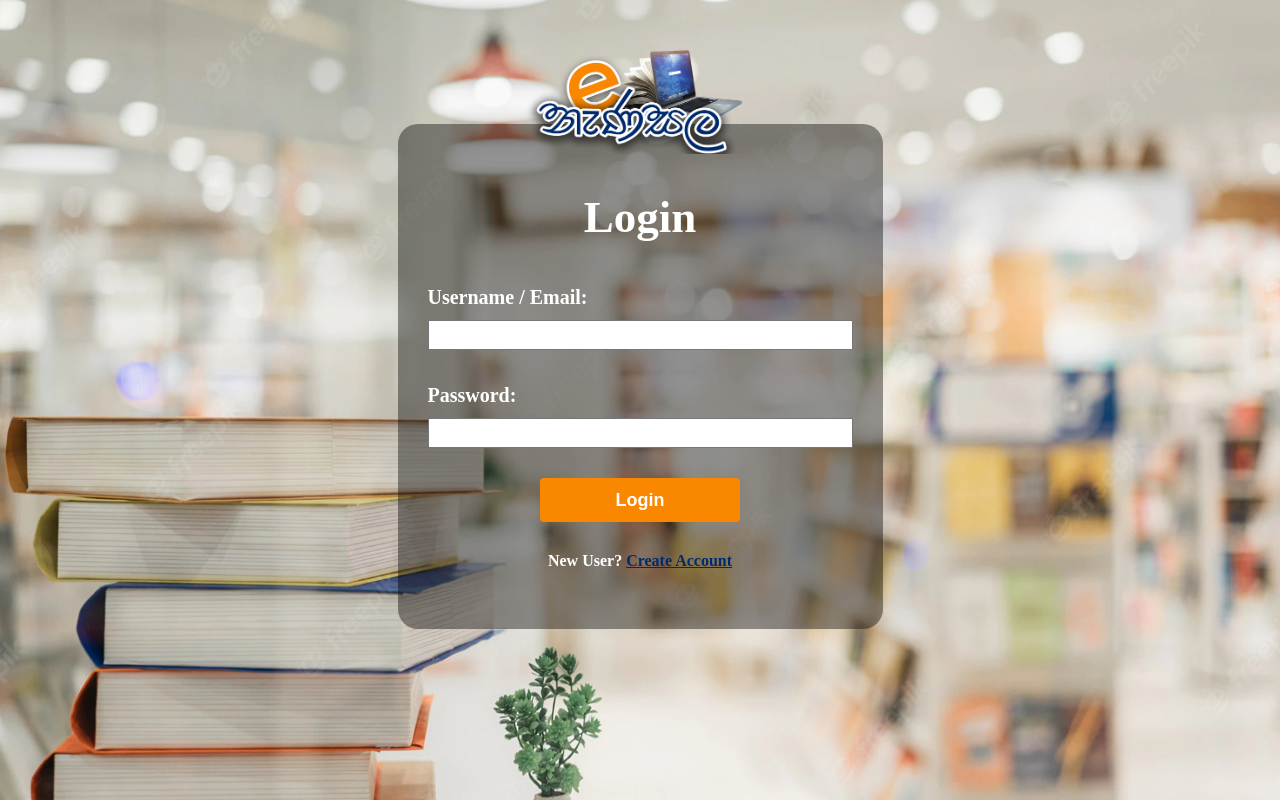
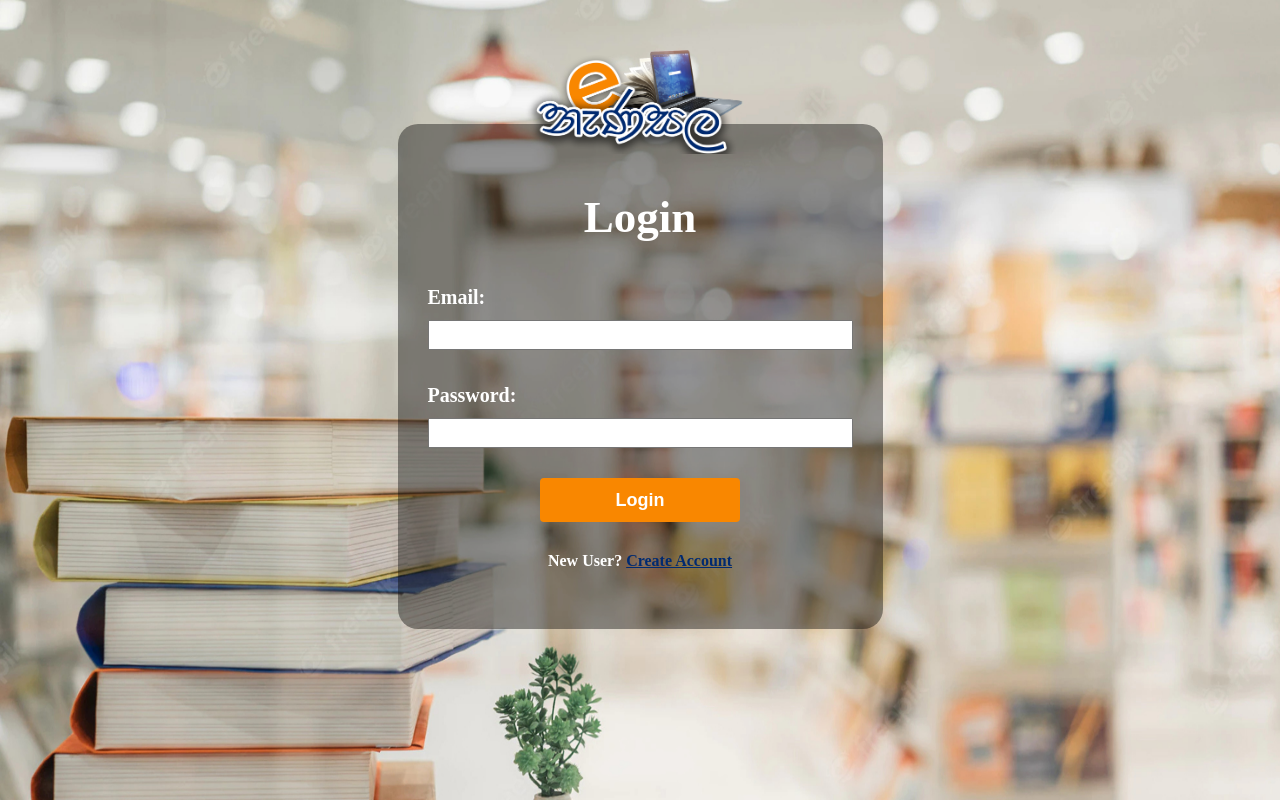
Before and after one commit to SandupaAbeywardana/Library-Management-System, a PHP site: page /html/login.html in a window 1280 px wide. Run offline with PHP 8.4, Linux system fonts and the light colour scheme.

Commit message:
login update

```diff
--- a/html/login.html
+++ b/html/login.html
@@ -19,7 +19,7 @@
                     <h1>Login</h1>
                     <form method="POST" action="../php/login.php">
                         <div class="form-group">
-                            <h3>Username / Email:</h3>
+                            <h3>Email:</h3>
                             <input type="email"name="email" size="50" required >
                         </div>
                         <br>
```
Also changed, not shown: css/login.css (+8 -4 lines).
